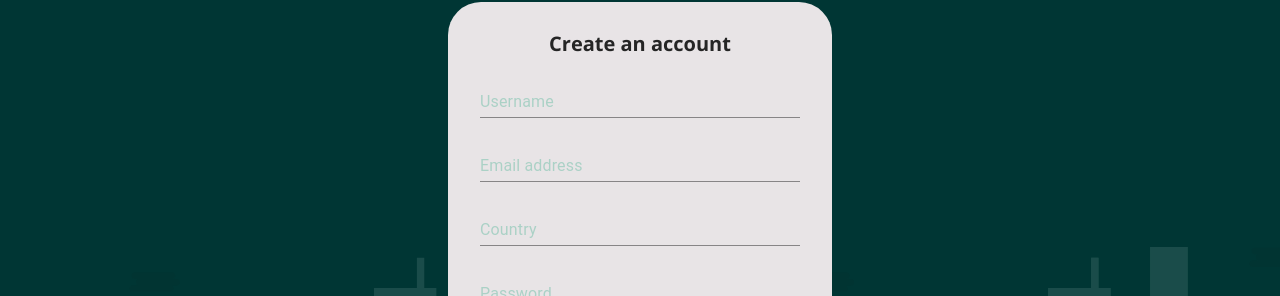
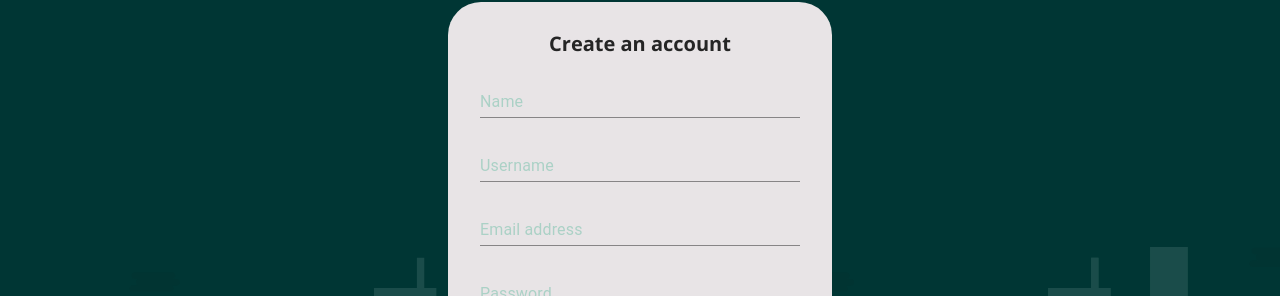
Before and after one commit to ParkingLotDevOps/Automated-Parking-Lot, a React (Create React App) app in the folder web-frontend/: page /sign-up in a window 1280 px wide. Shown: the part 191-487 px from the top of the page. Built offline with nearby package versions, Linux system fonts and the light colour scheme.

Commit message:
replaced country with name

```diff
--- a/web-frontend/src/components/SignUp/SignUp.js
+++ b/web-frontend/src/components/SignUp/SignUp.js
@@ -8,9 +8,9 @@ import { BaseButton, SignContainer } from 'components';
 
 export default function SignUp() {
   const [remember, setRemember] = React.useState(true);
+  const [name, inputName] = useInput('Name');
   const [username, inputUsername] = useInput('Username');
-  const [email, inputEmail] = useInput('Email address');
-  const [country, inputCountry] = useInput('Country');
+  const [email, inputEmail] = useInput('Email address', 'email');
   const [password1, inputPassword1] = useInput('Password', 'password');
   const [password2, inputPassword2] = useInput('Confirm password', 'password');
 
@@ -21,17 +21,17 @@ export default function SignUp() {
           ? 'passwords do match!'
           : 'passwords don\'t match!');
         alert(remember
+          + '\n' + name
           + '\n' + username
           + '\n' + email
-          + '\n' + country
           + '\n' + password1
           + '\n' + password2);
       }}
     >
       <h2 className={styles.title}>Create an account</h2>
+      {inputName}
       {inputUsername}
       {inputEmail}
-      {inputCountry}
       {inputPassword1}
       {inputPassword2}
 
```
